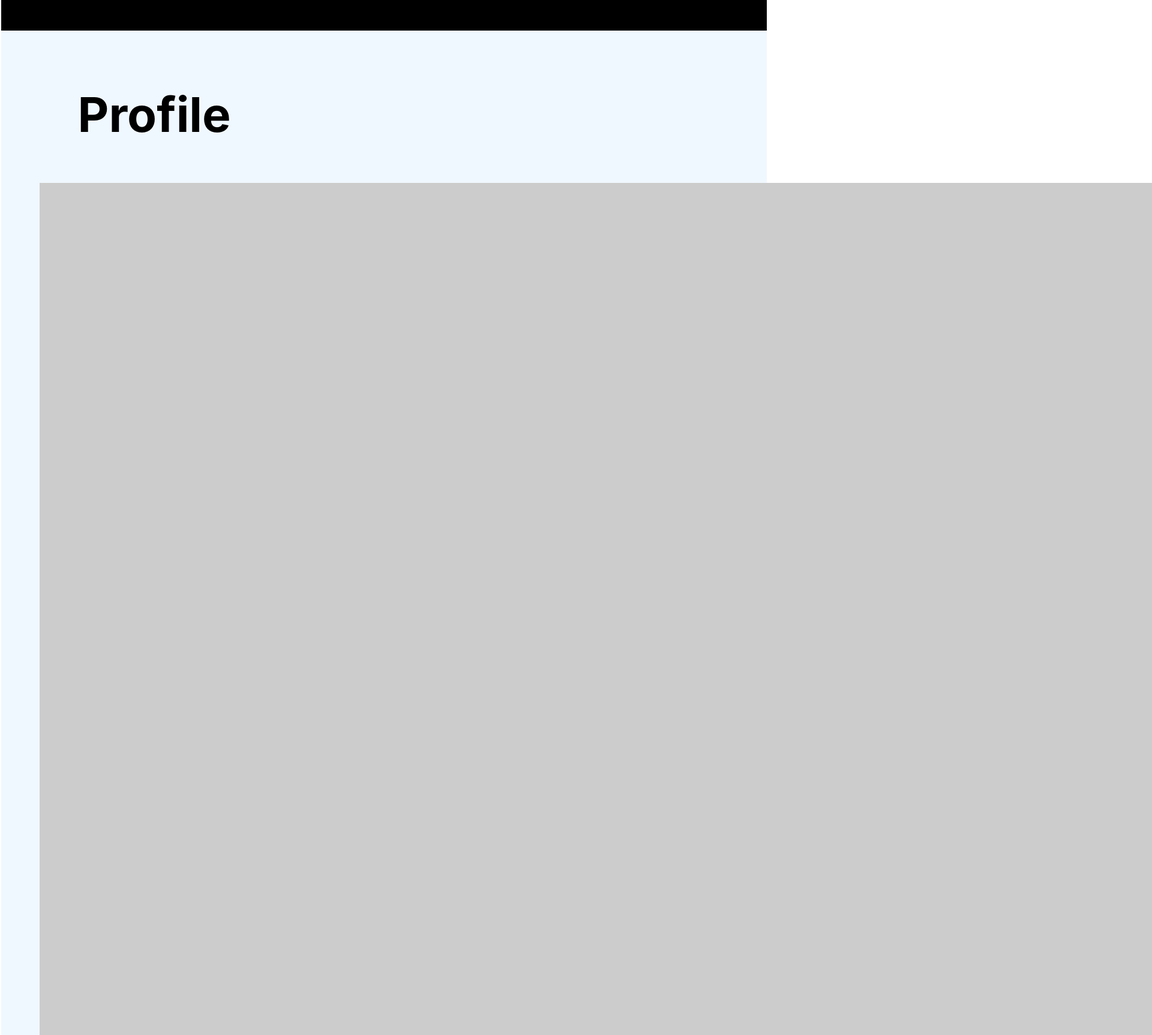
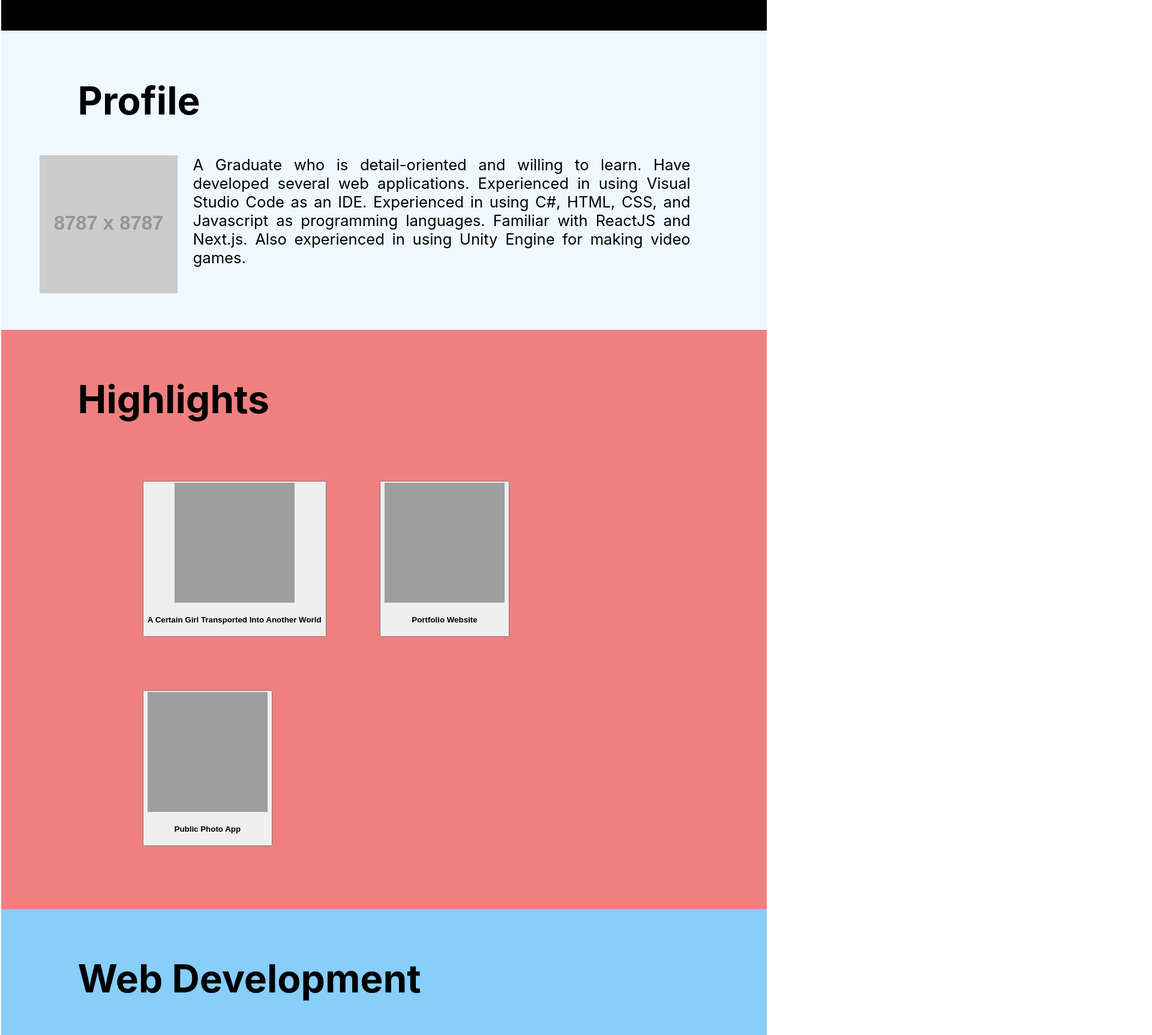
Before and after one commit to ts-tatsuya/portfolio-site-real, a Next.js app: page / in a window 1280 px wide. Shown: the part 500-2226 px from the top of the page at 60% size, 1920 px wide, since content can reach past the window. Built offline with nearby package versions, Linux system fonts and the light colour scheme; grey boxes are pictures that could not be loaded.

Commit message:
Minor changes on css module
- Minor changes on highlights, profile, and project sections css module.

```diff
--- a/Components/project-sections.tsx
+++ b/Components/project-sections.tsx
@@ -54,25 +54,6 @@ const ProjectSections: FC<ProjectSectionsProps> = ({title, items, bgColor}) => {
 
   }
 
-  const responsive = {
-    superLargeDesktop: {
-      // the naming can be any, depends on you.
-      breakpoint: { max: 4000, min: 3000 },
-      items: 5
-    },
-    desktop: {
-      breakpoint: { max: 3000, min: 1024 },
-      items: 3
-    },
-    tablet: {
-      breakpoint: { max: 1024, min: 464 },
-      items: 2
-    },
-    mobile: {
-      breakpoint: { max: 464, min: 0 },
-      items: 1
-    }
-  };
   const customStyle = {
     backgroundColor: bgColor
   };
--- a/styles/HighlightsSection.module.css
+++ b/styles/HighlightsSection.module.css
@@ -7,7 +7,7 @@
 }
 
 .highlights h2{
-    font-size: 10vh;
+    font-size: 5vw;
     margin-left: 10vw;
 }
 
--- a/styles/ProfileSection.module.css
+++ b/styles/ProfileSection.module.css
@@ -20,7 +20,7 @@
 }
 
 .profile h2{
-    font-size: 10vh;
+    font-size: 5vw;
     margin-left: 10vw;
 }
 
@@ -33,6 +33,7 @@
 
 .desc img{
     margin-left: 5vw;
+    width: 20vw;
     padding-right: 2%;
     float: left;
 }
--- a/styles/ProjectSections.module.css
+++ b/styles/ProjectSections.module.css
@@ -8,7 +8,7 @@
 
 
 .projects h2{
-    font-size: 10vh;
+    font-size: 5vw;
     margin-left: 10vw;
 }
 
```
